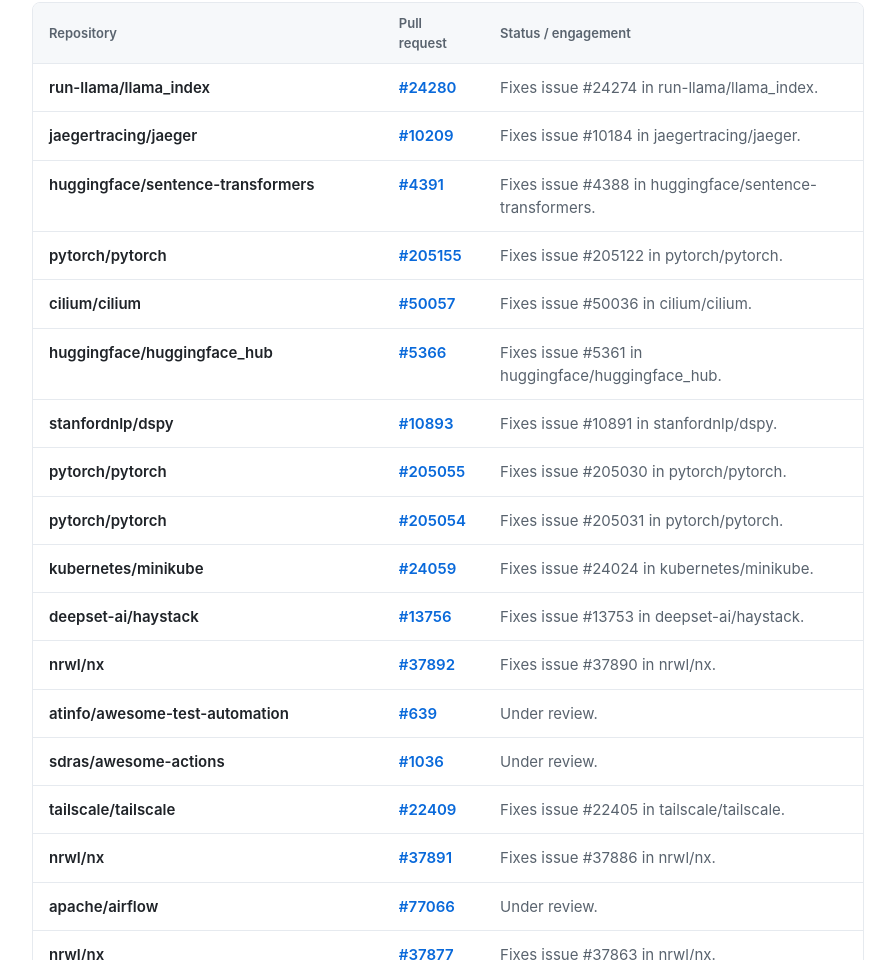
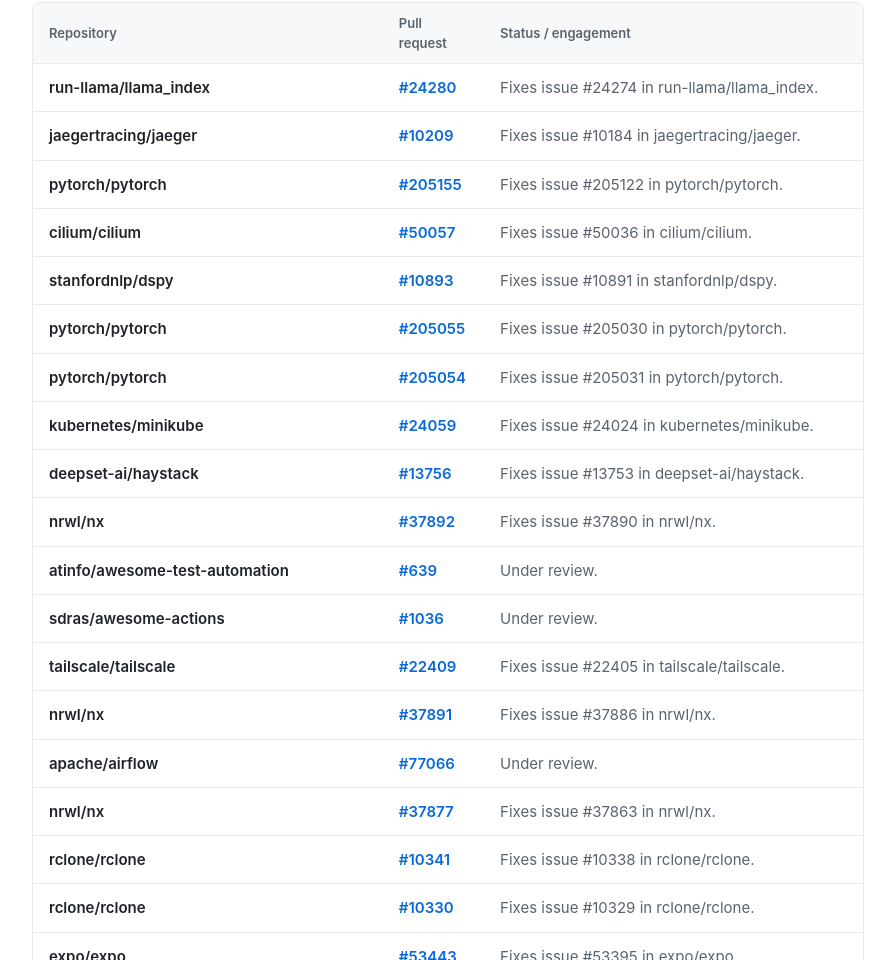
Before and after one commit to Sun-Wukhan/open-source-proof, a plain HTML site: page index.html in a window 1280 px wide. Shown: the part 1893-2853 px from the top of the page, without its empty margins (192-1087 px from the left). Drawn offline with Linux system fonts and the light colour scheme.

Commit message:
chore: refresh open source board (automated)

```diff
--- a/index.html
+++ b/index.html
@@ -420,11 +420,6 @@
                   <td class="note">Fixes issue #10184 in jaegertracing/jaeger.</td>
                 </tr>
                 <tr>
-                  <td class="repo">huggingface/sentence-transformers</td>
-                  <td class="pr"><a href="https://github.com/huggingface/sentence-transformers/pull/4391">#4391</a></td>
-                  <td class="note">Fixes issue #4388 in huggingface/sentence-transformers.</td>
-                </tr>
-                <tr>
                   <td class="repo">pytorch/pytorch</td>
                   <td class="pr"><a href="https://github.com/pytorch/pytorch/pull/205155">#205155</a></td>
                   <td class="note">Fixes issue #205122 in pytorch/pytorch.</td>
@@ -433,11 +428,6 @@
                   <td class="repo">cilium/cilium</td>
                   <td class="pr"><a href="https://github.com/cilium/cilium/pull/50057">#50057</a></td>
                   <td class="note">Fixes issue #50036 in cilium/cilium.</td>
-                </tr>
-                <tr>
-                  <td class="repo">huggingface/huggingface_hub</td>
-                  <td class="pr"><a href="https://github.com/huggingface/huggingface_hub/pull/5366">#5366</a></td>
-                  <td class="note">Fixes issue #5361 in huggingface/huggingface_hub.</td>
                 </tr>
                 <tr>
                   <td class="repo">stanfordnlp/dspy</td>
```
